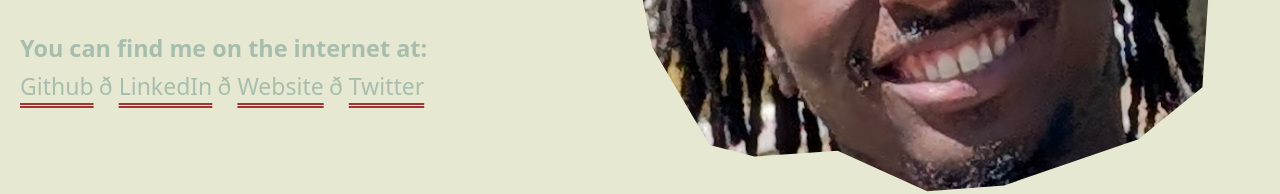
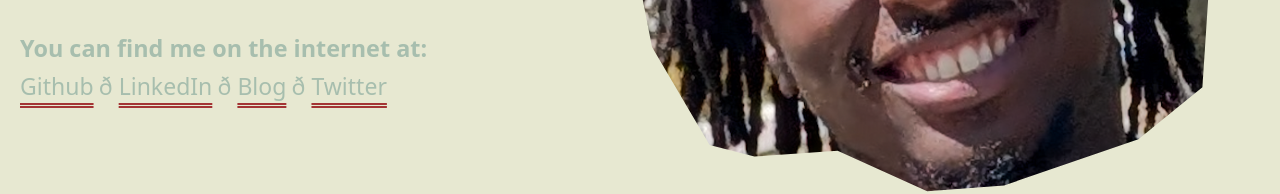
Before and after one commit to nbyodai/dotme, a plain HTML site: page index.html in a window 1280 px wide. Shown: the part 480-674 px from the top of the page. Drawn offline with Linux system fonts and the light colour scheme.

Commit message:
add blog info

```diff
--- a/index.html
+++ b/index.html
@@ -197,7 +197,7 @@
               <a rel='me' target='_blank' href='https://linkedin.com/in/chibuzor-obiora'>LinkedIn</a>
             </li>
             <li class='links__item'>
-              <a rel='me' target='_blank' href='https://nbyodai.me'>Website</a>
+              <a rel='me' target='_blank' href='https://blog.nbyodai.me'>Blog</a>
             </li>
             <li class='links__item'>
               <a rel='me' target='_blank' href='https://twitter.com/nbyodai'>Twitter</a>
```
